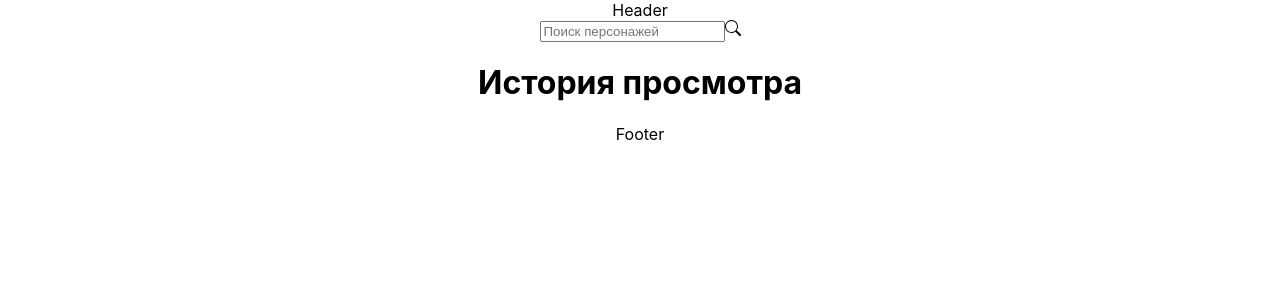
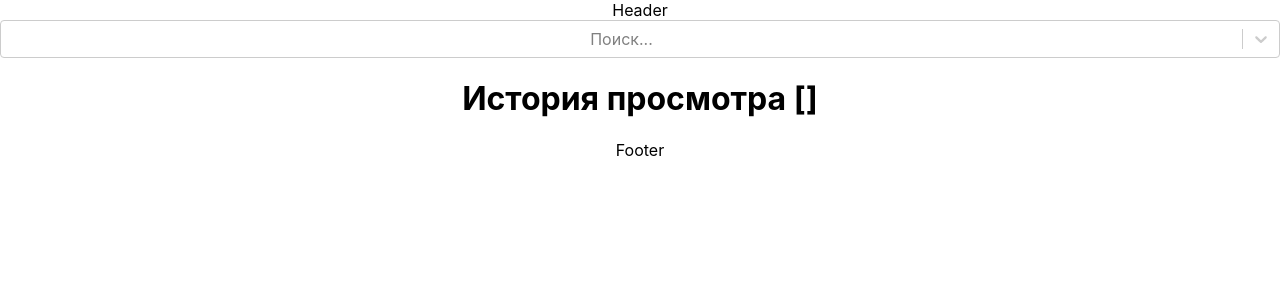
Before and after one commit to autohn/immelman_test, a Next.js app: page / in a window 1280 px wide. Shown: the top 300 px of the page. Built offline with nearby package versions, Linux system fonts and the light colour scheme; no server answers.

Commit message:
четвертый день, нормальный поиск и история на главной

```diff
--- a/pages/character/[id].tsx
+++ b/pages/character/[id].tsx
@@ -2,6 +2,7 @@ import { useRouter } from "next/router";
 import { GetStaticProps } from "next";
 import { GetStaticPaths } from "next";
 import { ICharacter } from "../../src/services/CharacterService";
+import { useEffect } from "react";
 
 export const getStaticPaths: GetStaticPaths = async () => {
   const res = await fetch("https://swapi.dev/api/people/");
@@ -31,11 +32,9 @@ export const getStaticProps: GetStaticProps = async (context) => {
   const res = await fetch("https://swapi.dev/api/people/" + id);
   const data = await res.json();
 
-  return { props: { character: data } };
+  return { props: { character: data, id: id } };
 };
 
 export default function PeopleId({ character }: { character: ICharacter }) {
-  //const { query } = useRouter();
-
   return <>{character.name}</>;
 }
--- a/src/components/Header.tsx
+++ b/src/components/Header.tsx
@@ -1,92 +1,95 @@
 import styled from "styled-components";
 import { changeSearch, changeType } from "../app/SearchReducer";
-import { BsSearch } from "react-icons/bs";
+import { BsChevronCompactLeft, BsSearch } from "react-icons/bs";
 import { useAppDispatch } from "../app/store";
-import { SingleValue } from "react-select";
-import { useId, useState } from "react";
-import { ActionMeta } from "react-select";
+import { useEffect, useId, useState } from "react";
+import Select, { ActionMeta, SingleValue } from "react-select";
+import AsyncSelect from "react-select/async";
 import { characterAPI, ICharacters } from "../services/CharacterService";
 import { useRouter } from "next/router";
 import React, { useCallback } from "react";
 import debounce from "lodash/debounce";
-import AsyncSelect from "react-select/async";
 
 const StyledContainer = styled.div`
   text-align: center;
 `;
 
+interface IHistory {
+  id: string;
+}
+
 type MyOptionType = { value: string; label: string };
-let options = [
-  { value: "chocolate", label: "Chocolate" },
-  { value: "strawberry", label: "Strawberry" },
-  { value: "vanilla", label: "Vanilla" },
-];
 
 export default function Header() {
-  const dispatch = useAppDispatch();
-  const [searchString, setsearchString] = useState("");
+  /*   const dispatch = useAppDispatch();
+  const [searchString, setsearchString] = useState(""); */
   const router = useRouter();
 
-  const {
-    data: characters,
-    error,
-    isLoading,
-    refetch,
-  } = characterAPI.useSearchCharactersQuery({
-    search: searchString,
-  });
+  const [trigger, { data: characters }, lastPromiseInfo] =
+    characterAPI.useLazySearchCharactersQuery();
 
-  console.log(characters?.results);
+  useEffect(() => {
+    trigger(
+      {
+        search: "",
+      },
+      true
+    );
+  }, []);
 
   const CharToOpt = (characters: ICharacters): MyOptionType[] => {
-    /*     const options = [
-      { value: "1", label: "1" },
-      { value: "2", label: "2" },
-      { value: "3", label: "3" },
-      { value: "4", label: "4" },
-      { value: "5", label: "5" },
-      { value: "6", label: "6" },
-    ]; */
-
     const options = characters?.results.map((x) => {
-      return { label: x.name, value: "1" }; //TODO правильное value
+      return { label: x.name, value: x.url.replace(/[^0-9]/g, "") };
     });
 
     return options;
   };
 
-  options = CharToOpt(characters);
+  let options: MyOptionType[] = characters ? CharToOpt(characters) : [];
 
-  const getAsyncOptions = (inputText: any) => {
-    const candidate = inputText.toLowerCase();
-    const byLabel = ({ label }: any) => label.toLowerCase().includes(candidate);
-    // remove this line and uncomment below to try with your impementation
-    return new Promise((resolve) => {
-      setTimeout(resolve, 1, CharToOpt(characters));
-    });
+  const [inputValue, setInputValue] = useState(null);
+
+  const handleChange = (
+    singleValue: SingleValue<MyOptionType>,
+    actionMeta: ActionMeta<MyOptionType>
+  ) => {
+    router.push("/character/" + singleValue?.value);
+    setInputValue(null);
+
+    let sv = singleValue?.value;
+
+    if (sv) {
+      let History: IHistory[] = JSON.parse(
+        sessionStorage.getItem("History") || "[]"
+      );
+
+      if (!History.find((x) => x.id == sv)) {
+        History.push({ id: sv });
+      }
+
+      sessionStorage.setItem("History", JSON.stringify(History));
+    }
   };
 
-  const loadOptions = useCallback(
-    debounce((inputText, callback) => {
-      //getAsyncOptions(inputText).then((options) => callback(options));
-      //setsearchString(inputText);
-      callback(options);
-    }, 500),
-    []
-  );
+  const getAsyncOptions = (inputText: string) => {
+    return trigger(
+      {
+        search: inputText,
+      },
+      true
+    ).unwrap();
+  };
 
-  const onChangeopt = debounce((inputText) => {
-    setsearchString(inputText);
-    console.log("opt");
-    console.log(options);
+  const handleLoadOptions = debounce((inputText, callback) => {
+    getAsyncOptions(inputText).then((characters) =>
+      callback(characters ? CharToOpt(characters) : [])
+    );
   }, 500);
-
-  const [inputValue, setInputValue] = useState("");
 
   return (
     <StyledContainer>
       Header
-      {
+      {/*       {
         <form>
           <input
             type="text"
@@ -100,27 +103,23 @@ export default function Header() {
           <BsSearch />
         </form>
       }
-      <>{JSON.stringify(options)}</>
-      {/*       <AsyncSelect
-        defaultValue={null}
-        onInputChange={(newValue: string) => {
-          console.log(newValue);
-          setsearchString(newValue);
-        }}
-        onChange={(
-          value: SingleValue<MyOptionType>,
-          actionMeta: ActionMeta<MyOptionType>
-        ) => {
-          console.log(value);
-          //dispatch(changeSearch("123"));
-          router.push("/character/1");
-        }}
-        options={options}
-        instanceId={useId()}
-        isSearchable={true}
-        loadOptions={loadOptions}
-        defaultOptions={options}
-      /> */}
+      <>{JSON.stringify(options)}</> */}
+      {
+        <AsyncSelect
+          defaultValue={null}
+          //onInputChange={handleInputChange}
+          value={inputValue}
+          onChange={handleChange}
+          options={options}
+          instanceId={useId()}
+          isSearchable={true}
+          placeholder="Поиск..."
+          noOptionsMessage={() => "Больше ничего..."}
+          loadOptions={handleLoadOptions}
+          defaultOptions={options}
+          loadingMessage={() => "Загрузка..."}
+        />
+      }
     </StyledContainer>
   );
 }
--- a/src/components/home/Home.tsx
+++ b/src/components/home/Home.tsx
@@ -1,7 +1,7 @@
 import type { NextPage } from "next";
 import Head from "next/head";
 import Image from "next/image";
-import { FC } from "react";
+import { FC, useEffect, useState } from "react";
 import styled from "styled-components";
 
 const StyledH = styled.h1`
@@ -9,7 +9,12 @@ const StyledH = styled.h1`
 `;
 
 const Home: FC = () => {
-  return <StyledH>История просмотра</StyledH>;
+  const [history, historyString] = useState("");
+  useEffect(() => {
+    historyString(JSON.parse(sessionStorage.getItem("History") || "[]"));
+  }, []);
+
+  return <StyledH>История просмотра {JSON.stringify(history)} </StyledH>;
 };
 
 export default Home;
```
